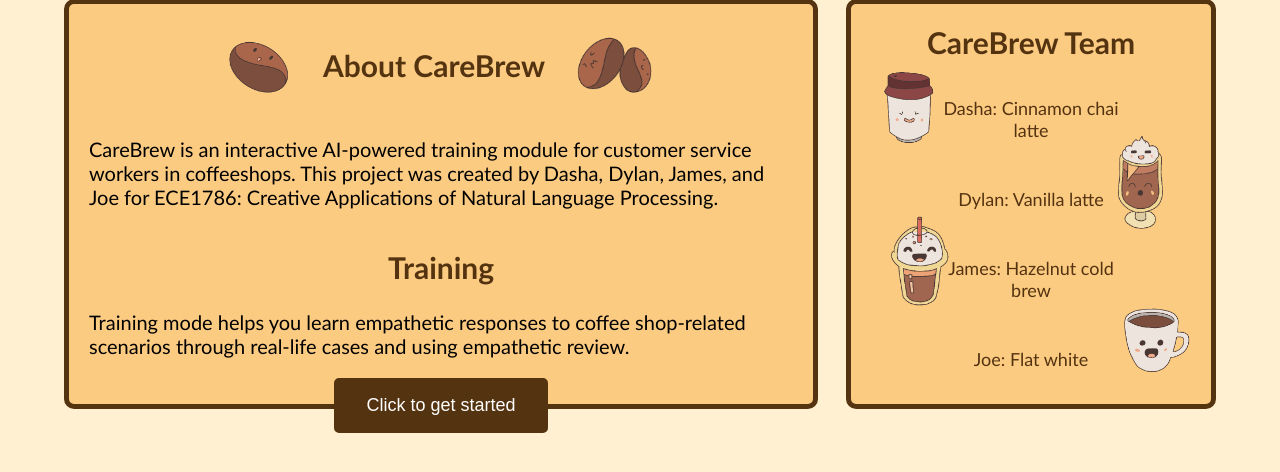
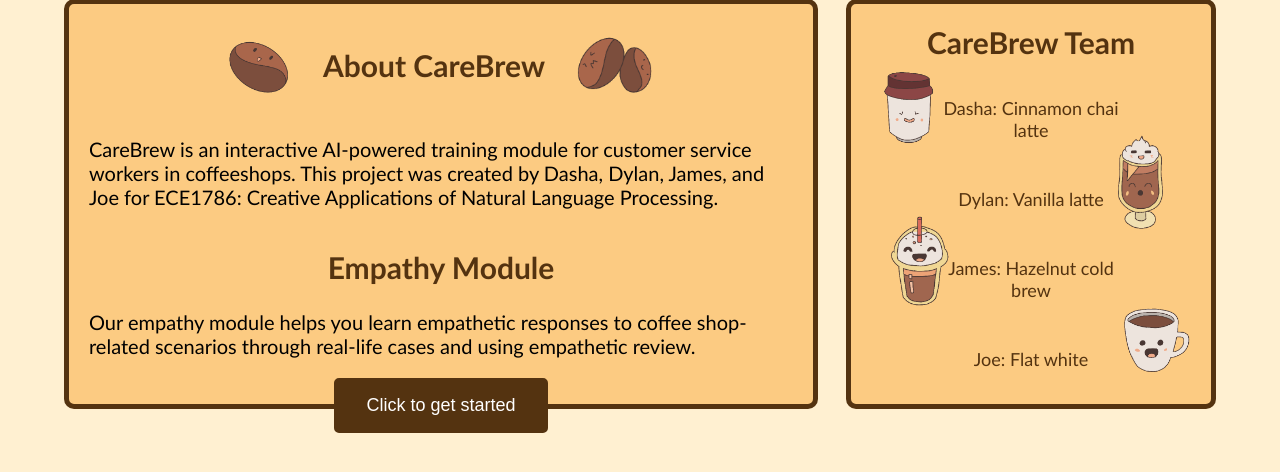
Before and after one commit to ece1786-2024/CareBrew, a Flask app: page / in a window 1280 px wide. Shown: the part 295-767 px from the top of the page. Run offline with Flask 3, Linux system fonts and the light colour scheme.

Commit message:
changed name

```diff
--- a/templates/base.html
+++ b/templates/base.html
@@ -48,9 +48,9 @@
             This project was created by Dasha, Dylan, James, and Joe for ECE1786: Creative Applications of Natural Language Processing.
         </div>
 
-        <h3 class="box-title" style="margin-top: 40px;">Training</h3>
+        <h3 class="box-title" style="margin-top: 40px;">Empathy Module</h3>
         <div class="box-content" style="margin-top: -5px;">
-            Training mode helps you learn empathetic responses to coffee shop-related scenarios through real-life cases and using empathetic review.
+            Our empathy module helps you learn empathetic responses to coffee shop-related scenarios through real-life cases and using empathetic review.
         </div>
         <form action="{{ url_for('training_mode') }}">
             <button type="submit" style="margin-top: 20px; margin-bottom: 12%;">Click to get started</button>
```
